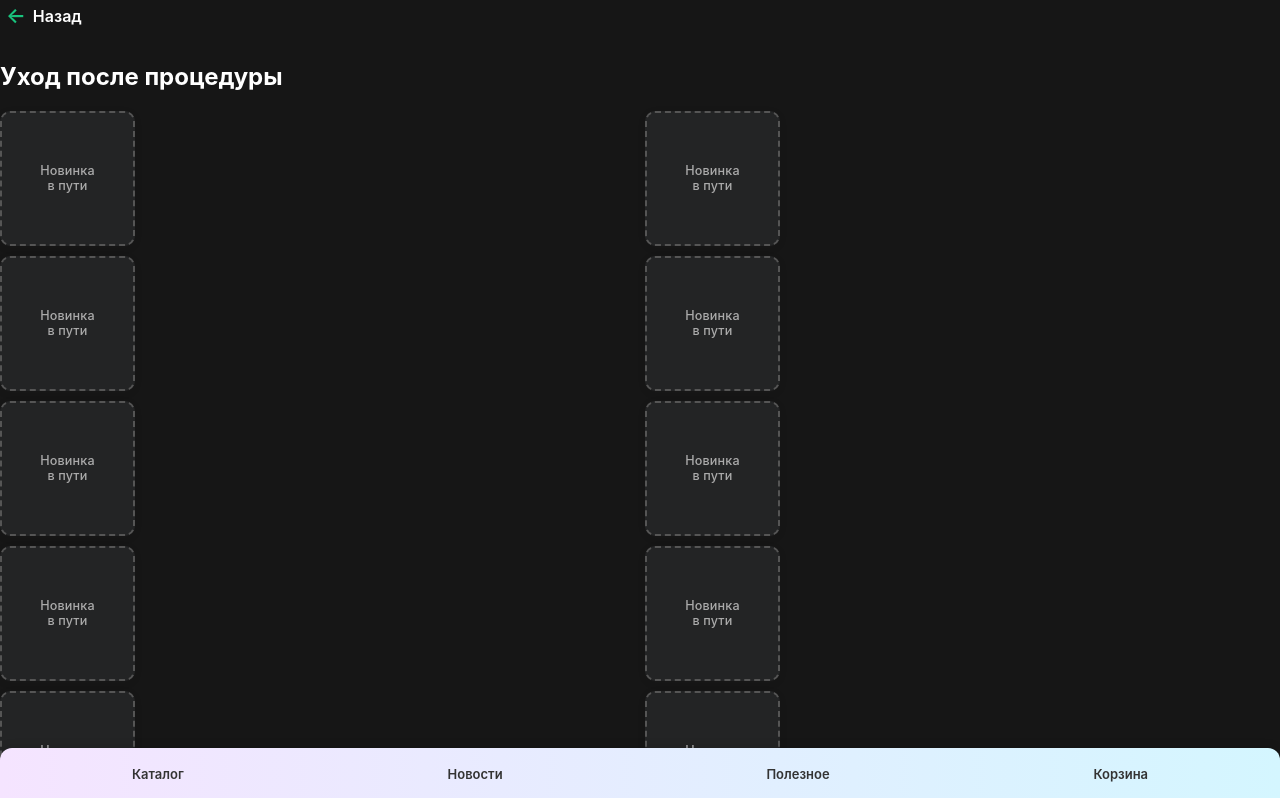
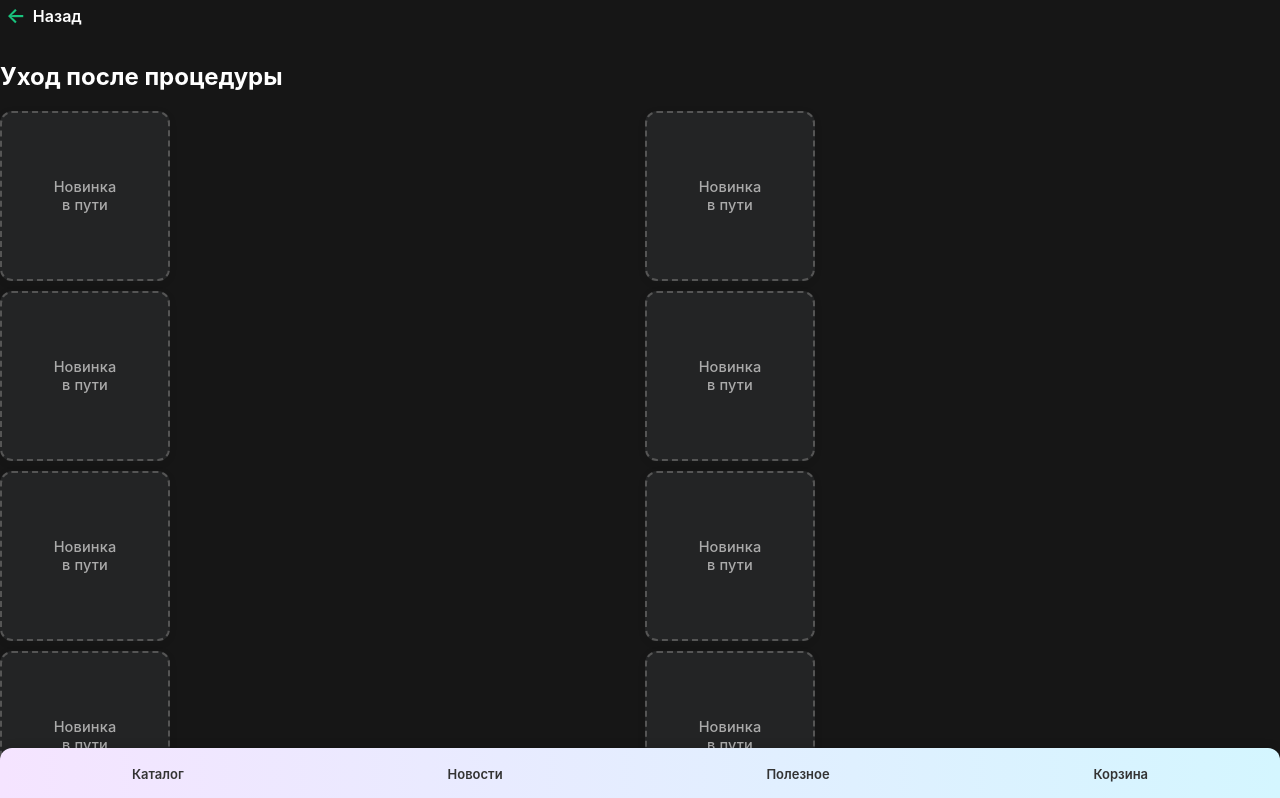
Before and after one commit to AlexSalavat/facade-stone-app, a React (Vite) app: page /category/aftercare in a window 1280 px wide. Shown: the top 798 px of the page. Built offline with nearby package versions, Linux system fonts and the light colour scheme.

Commit message:
Реализована сетка 2x5 карточек с placeholder-новин

```diff
--- a/src/styles/ProductCard.css
+++ b/src/styles/ProductCard.css
@@ -1,7 +1,7 @@
 .product-card {
   background: #232425;
-  border-radius: 10px;
-  box-shadow: 0 2px 8px 0 rgba(24,24,30,0.09);
+  border-radius: 12px;
+  box-shadow: 0 2px 8px 0 rgba(24,24,30,0.10);
   overflow: hidden;
   cursor: pointer;
   display: flex;
@@ -9,41 +9,41 @@
   align-items: stretch;
   transition: box-shadow .16s, border .15s;
   border: 2px solid transparent;
-  min-height: 110px;
-  max-height: 135px;
-  aspect-ratio: 1/1; /* всегда квадрат */
+  min-height: 145px;       /* Стало больше */
+  max-height: 170px;
+  aspect-ratio: 1/1;
 }
 .product-card:hover {
-  box-shadow: 0 4px 14px 0 #53b9fd80;
+  box-shadow: 0 4px 16px 0 #53b9fd90;
   border: 2px solid #53b9fd60;
 }
 
 .product-card-img {
   width: 100%;
-  height: 82%;
+  height: 78%;
   object-fit: cover;
   background: #111;
-  border-radius: 8px 8px 0 0;
-  min-height: 70px;
-  max-height: 100px;
+  border-radius: 10px 10px 0 0;
+  min-height: 88px;
+  max-height: 120px;
   flex: 1 1 auto;
   aspect-ratio: 1/1;
 }
 
 .product-card-info {
-  padding: 2px 5px 6px 5px;
+  padding: 4px 8px 8px 8px;
   text-align: left;
   display: flex;
   flex-direction: column;
   justify-content: flex-end;
   flex-grow: 0;
-  height: 18%;
+  height: 22%;
 }
 .product-card-title {
-  font-size: 0.81rem;
-  font-weight: 600;
+  font-size: 1.05rem;        /* Крупнее! */
+  font-weight: 700;
   color: #fff;
-  margin-bottom: 1px;
+  margin-bottom: 2px;
   white-space: nowrap;
   overflow: hidden;
   text-overflow: ellipsis;
@@ -51,20 +51,20 @@
 .product-card-link {
   color: #22e877;
   font-weight: 600;
-  font-size: 0.89rem;
+  font-size: 0.97rem;
   margin-top: 0;
 }
 
 /* Placeholder */
 .product-card.placeholder-card {
   background: #232425;
-  border-radius: 10px;
+  border-radius: 12px;
   box-shadow: 0 2px 8px 0 rgba(24,24,30,0.07);
   display: flex;
   align-items: center;
   justify-content: center;
-  min-height: 110px;
-  max-height: 135px;
+  min-height: 145px;
+  max-height: 170px;
   aspect-ratio: 1/1;
   border: 2px dashed #555;
   cursor: default;
@@ -78,7 +78,7 @@
   align-items: center;
   justify-content: center;
   color: #aaa;
-  font-size: 0.79rem;
+  font-size: 0.91rem;
   font-weight: 500;
   text-align: center;
   letter-spacing: 0.01em;
```
